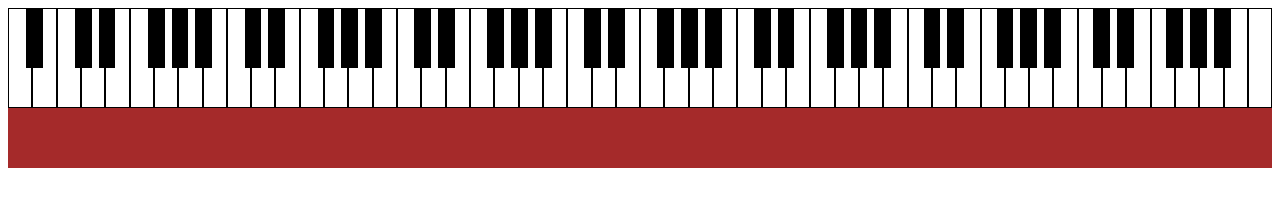
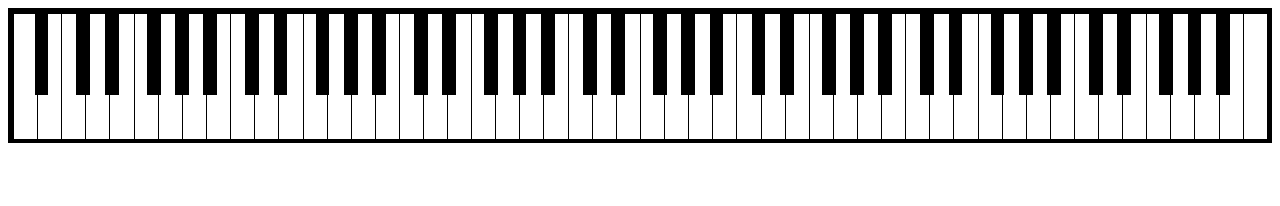
Before and after one commit to skonkland/piano-web, a plain HTML site: page index.html in a window 1280 px wide. Drawn offline with Linux system fonts and the light colour scheme.

Commit message:
Improve piano keyboard appearance

```diff
--- a/index.html
+++ b/index.html
@@ -8,98 +8,94 @@
   </head>
   <body>
     <div class="pianoContainer">
-      <div class="whiteKeys">
-        <div id="a1"></div>
-        <div id="b1"></div>
-        <div id="c1"></div>
-        <div id="d1"></div>
-        <div id="e1"></div>
-        <div id="f1"></div>
-        <div id="g1"></div>
-        <div id="a2"></div>
-        <div id="b2"></div>
-        <div id="c2"></div>
-        <div id="d2"></div>
-        <div id="e2"></div>
-        <div id="f2"></div>
-        <div id="g2"></div>
-        <div id="a3"></div>
-        <div id="b3"></div>
-        <div id="c3"></div>
-        <div id="d3"></div>
-        <div id="e3"></div>
-        <div id="f3"></div>
-        <div id="g3"></div>
-        <div id="a4"></div>
-        <div id="b4"></div>
-        <div id="c4"></div>
-        <div id="d4"></div>
-        <div id="e4"></div>
-        <div id="f4"></div>
-        <div id="g4"></div>
-        <div id="a5"></div>
-        <div id="b5"></div>
-        <div id="c5"></div>
-        <div id="d5"></div>
-        <div id="e5"></div>
-        <div id="f5"></div>
-        <div id="g5"></div>
-        <div id="a6"></div>
-        <div id="b6"></div>
-        <div id="c6"></div>
-        <div id="d6"></div>
-        <div id="e6"></div>
-        <div id="f6"></div>
-        <div id="g6"></div>
-        <div id="a7"></div>
-        <div id="b7"></div>
-        <div id="c7"></div>
-        <div id="d7"></div>
-        <div id="e7"></div>
-        <div id="f7"></div>
-        <div id="g7"></div>
-        <div id="a8"></div>
-        <div id="b8"></div>
-        <div id="c8"></div>
-      </div>
-      <div class="blackKeys">
-        <div id="ab1" class="ab"></div>
-        <div id="cd1" class="cd"></div>
-        <div id="de1" class="de"></div>
-        <div id="fg1" class="fg"></div>
-        <div id="ga1" class="ga"></div>
-        <div id="ab2" class="ab"></div>
-        <div id="cd2" class="cd"></div>
-        <div id="de2" class="de"></div>
-        <div id="fg2" class="fg"></div>
-        <div id="ga2" class="ga"></div>
-        <div id="ab3" class="ab"></div>
-        <div id="cd3" class="cd"></div>
-        <div id="de3" class="de"></div>
-        <div id="fg3" class="fg"></div>
-        <div id="ga3" class="ga"></div>
-        <div id="ab4" class="ab"></div>
-        <div id="cd4" class="cd"></div>
-        <div id="de4" class="de"></div>
-        <div id="fg4" class="fg"></div>
-        <div id="ga4" class="ga"></div>
-        <div id="ab5" class="ab"></div>
-        <div id="cd5" class="cd"></div>
-        <div id="de5" class="de"></div>
-        <div id="fg5" class="fg"></div>
-        <div id="ga5" class="ga"></div>
-        <div id="ab6" class="ab"></div>
-        <div id="cd6" class="cd"></div>
-        <div id="de6" class="de"></div>
-        <div id="fg6" class="fg"></div>
-        <div id="ga6" class="ga"></div>
-        <div id="ab7" class="ab"></div>
-        <div id="cd7" class="cd"></div>
-        <div id="de7" class="de"></div>
-        <div id="fg7" class="fg"></div>
-        <div id="ga7" class="ga"></div>
-        <div id="ab8" class="ab"></div>
-      </div>
+      <div id="a1" class="whiteKey"></div>
+      <div id="ab1" class="ab blackKey"></div>
+      <div id="b1" class="whiteKey"></div>
+      <div id="c1" class="whiteKey"></div>
+      <div id="cd1" class="cd blackKey"></div>
+      <div id="d1" class="whiteKey"></div>
+      <div id="de1" class="de blackKey"></div>
+      <div id="e1" class="whiteKey"></div>
+      <div id="f1" class="whiteKey"></div>
+      <div id="fg1" class="fg blackKey"></div>
+      <div id="g1" class="whiteKey"></div>
+      <div id="ga1" class="ga blackKey"></div>
+      <div id="a2" class="whiteKey"></div>
+      <div id="ab2" class="ab blackKey"></div>
+      <div id="b2" class="whiteKey"></div>
+      <div id="c2" class="whiteKey"></div>
+      <div id="cd2" class="cd blackKey"></div>
+      <div id="d2" class="whiteKey"></div>
+      <div id="de2" class="de blackKey"></div>
+      <div id="e2" class="whiteKey"></div>
+      <div id="f2" class="whiteKey"></div>
+      <div id="fg2" class="fg blackKey"></div>
+      <div id="g2" class="whiteKey"></div>
+      <div id="ga2" class="ga blackKey"></div>
+      <div id="a3" class="whiteKey"></div>
+      <div id="ab3" class="ab blackKey"></div>
+      <div id="b3" class="whiteKey"></div>
+      <div id="c3" class="whiteKey"></div>
+      <div id="cd3" class="cd blackKey"></div>
+      <div id="d3" class="whiteKey"></div>
+      <div id="de3" class="de blackKey"></div>
+      <div id="e3" class="whiteKey"></div>
+      <div id="f3" class="whiteKey"></div>
+      <div id="fg3" class="fg blackKey"></div>
+      <div id="g3" class="whiteKey"></div>
+      <div id="ga3" class="ga blackKey"></div>
+      <div id="a4" class="whiteKey"></div>
+      <div id="ab4" class="ab blackKey"></div>
+      <div id="b4" class="whiteKey"></div>
+      <div id="c4" class="whiteKey"></div>
+      <div id="cd4" class="cd blackKey"></div>
+      <div id="d4" class="whiteKey"></div>
+      <div id="de4" class="de blackKey"></div>
+      <div id="e4" class="whiteKey"></div>
+      <div id="f4" class="whiteKey"></div>
+      <div id="fg4" class="fg blackKey"></div>
+      <div id="g4" class="whiteKey"></div>
+      <div id="ga4" class="ga blackKey"></div>
+      <div id="a5" class="whiteKey"></div>
+      <div id="ab5" class="ab blackKey"></div>
+      <div id="b5" class="whiteKey"></div>
+      <div id="c5" class="whiteKey"></div>
+      <div id="cd5" class="cd blackKey"></div>
+      <div id="d5" class="whiteKey"></div>
+      <div id="de5" class="de blackKey"></div>
+      <div id="e5" class="whiteKey"></div>
+      <div id="f5" class="whiteKey"></div>
+      <div id="fg5" class="fg blackKey"></div>
+      <div id="g5" class="whiteKey"></div>
+      <div id="ga5" class="ga blackKey"></div>
+      <div id="a6" class="whiteKey"></div>
+      <div id="ab6" class="ab blackKey"></div>
+      <div id="b6" class="whiteKey"></div>
+      <div id="c6" class="whiteKey"></div>
+      <div id="cd6" class="cd blackKey"></div>
+      <div id="d6" class="whiteKey"></div>
+      <div id="de6" class="de blackKey"></div>
+      <div id="e6" class="whiteKey"></div>
+      <div id="f6" class="whiteKey"></div>
+      <div id="fg6" class="fg blackKey"></div>
+      <div id="g6" class="whiteKey"></div>
+      <div id="ga6" class="ga blackKey"></div>
+      <div id="a7" class="whiteKey"></div>
+      <div id="ab7" class="ab blackKey"></div>
+      <div id="b7" class="whiteKey"></div>
+      <div id="c7" class="whiteKey"></div>
+      <div id="cd7" class="cd blackKey"></div>
+      <div id="d7" class="whiteKey"></div>
+      <div id="de7" class="de blackKey"></div>
+      <div id="e7" class="whiteKey"></div>
+      <div id="f7" class="whiteKey"></div>
+      <div id="fg7" class="fg blackKey"></div>
+      <div id="g7" class="whiteKey"></div>
+      <div id="ga7" class="ga blackKey"></div>
+      <div id="a8" class="whiteKey"></div>
+      <div id="ab8" class="ab blackKey"></div>
+      <div id="b8" class="whiteKey"></div>
+      <div id="c8" class="whiteKey"></div>
     </div>
   </body>
 </html>
--- a/styles.css
+++ b/styles.css
@@ -1,42 +1,48 @@
 .pianoContainer {
   background-color: brown;
+  border: 5px solid black;
+  display: flex;
+  height: 125px;
 }
 
-.whiteKeys {
-  display: flex;
-  height: 100px;
-  z-index: 0;
+.whiteKey {
+  flex: 22 1 0;
+  height: 100%;
+  z-index: 9999;
+  background-color: white;
+  border: 1px solid black;
+  border-right: 0px;
 }
 
-.blackKeys {
-  display: flex;
-  height: 60px;
-  z-index: 1;
-  gap: 7px;
-  position: relative;
-  top: -100px;
+.ab {
+  margin-left: -0.22%;
+  margin-right: -0.9%;
 }
 
-.blackKeys div {
-  flex: 1;
+.cd {
+  margin-left: -0.73%;
+  margin-right: -0.39%;
+}
+
+.de {
+  margin-left: -0.39%;
+  margin-right: -0.73%;
+}
+
+.fg {
+  margin-left: -0.9%;
+  margin-right: -0.22%;
+}
+
+.ga {
+  margin-left: -0.56%;
+  margin-right: -0.56%;
+}
+
+.blackKey {
+  flex: 13 1 0;
+  height: 65.625%;
+  z-index: 10000;
+
   background-color: black;
 }
-
-.whiteKeys div {
-  flex: 1;
-  border: 1px solid black;
-  background-color: white;
-}
-
-#ab1 {
-  margin-left: 1.4%;
-}
-
-.cd,
-.fg {
-  margin-left: 2%;
-}
-
-#ab8 {
-  margin-right: 3.25%;
-}
```
